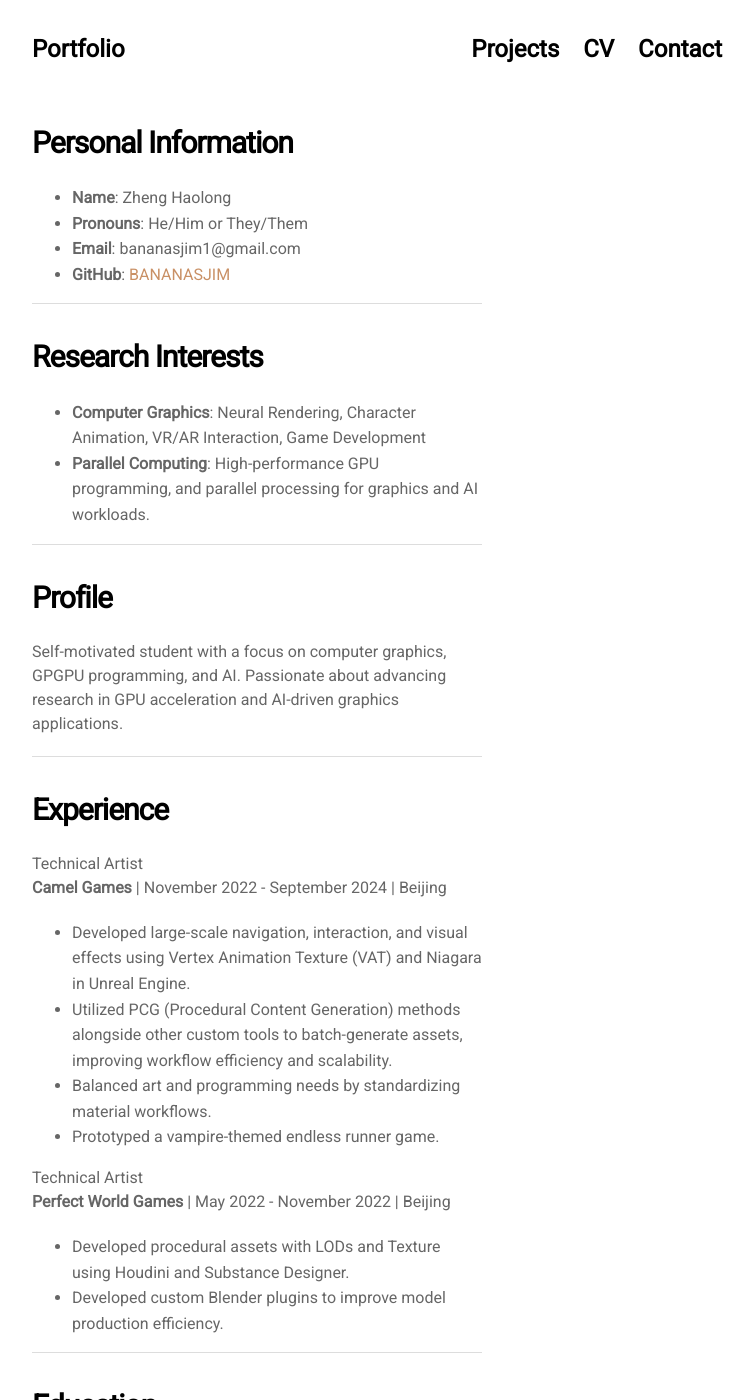
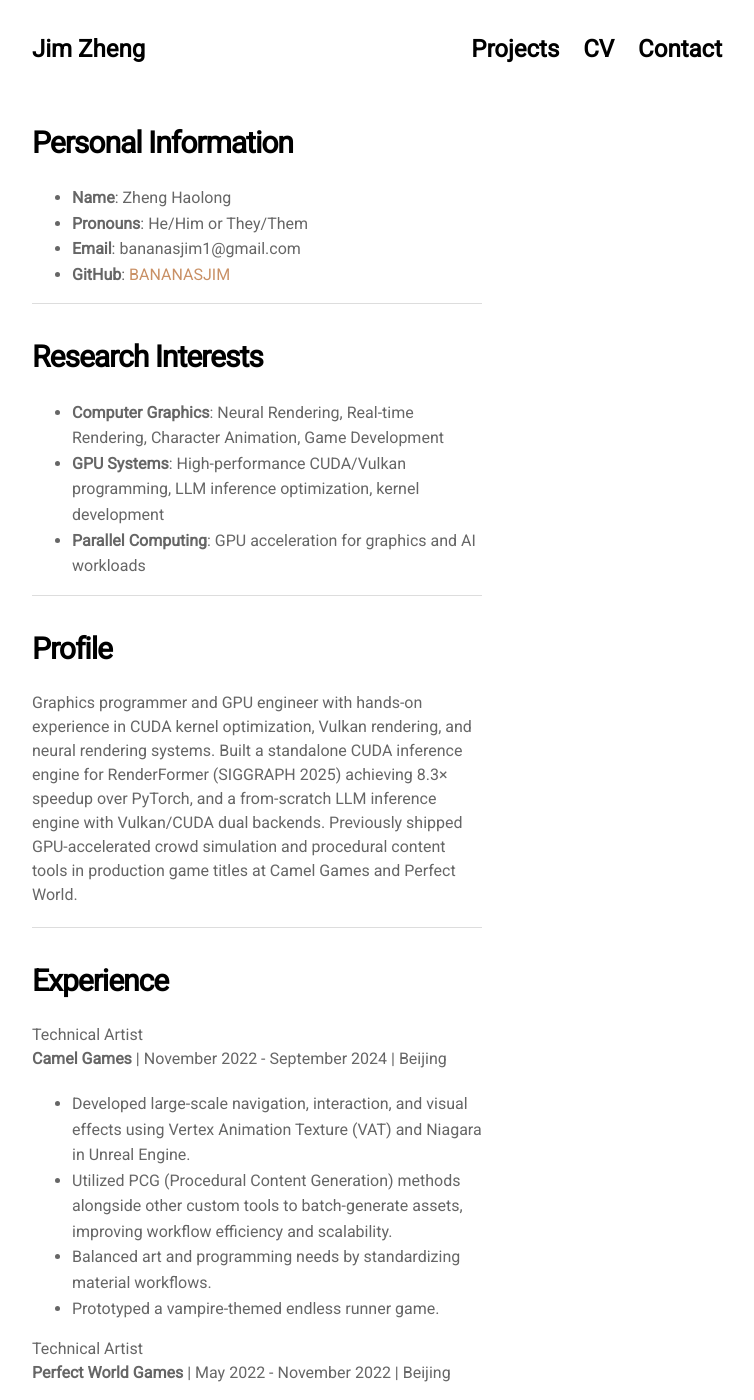
Before and after one commit to BANANASJIM/BANANASJIM.github.io, a Jekyll site: the page built from pages/cv.md, in a window 1280 px wide and 1400 px high. Shown: the whole window, without its empty margins (263-1017 px from the left). Built offline with Jekyll 4.4.1, drawn with Linux system fonts in a browser that asks for light colours; nearby versions of some CDN libraries; some of the changed text lies outside the part shown.

Commit message:
Add RenderFormer CUDA, TinyLama, Goggles projects; update CV and site metadata
- Add proj-10: RenderFormer CUDA Engine (SIGGRAPH 2025, 8.3x faster than PyTorch)
- Add proj-11: TinyLama (minimal LLM inference, Vulkan + CUDA backends)
- Add proj-12: Goggles (Vulkan frame capture + RetroArch shaders)
- Reorder projects: newest/strongest first
- Update CV: add GPU/CUDA skills, stronger profile summary
- Update site title/description/SEO

```diff
--- a/_config.yml
+++ b/_config.yml
@@ -7,6 +7,6 @@ plugins:   [jekyll-sitemap, jekyll-feed,  jekyll-seo-tag]
 
 # Customise atom feed settings (this is where Jekyll-Feed gets configuration information)
 
-title:		   "Portfolio"
-description: "Welcome to my portfolio! Here you can find my projects and work."
-author:      "bananasjim"
+title:		   "Jim Zheng"
+description: "Graphics programmer & GPU engineer. CUDA, Vulkan, neural rendering, LLM inference."
+author:      "Jim Zheng"
--- a/pages/cv.md
+++ b/pages/cv.md
@@ -16,14 +16,15 @@ permalink: /cv
 
 # Research Interests
 
-- **Computer Graphics**: Neural Rendering, Character Animation, VR/AR Interaction, Game Development
-- **Parallel Computing**: High-performance GPU programming, and parallel processing for graphics and AI workloads.
+- **Computer Graphics**: Neural Rendering, Real-time Rendering, Character Animation, Game Development
+- **GPU Systems**: High-performance CUDA/Vulkan programming, LLM inference optimization, kernel development
+- **Parallel Computing**: GPU acceleration for graphics and AI workloads
 
 ---
 
 # Profile
 
-Self-motivated student with a focus on computer graphics, GPGPU programming, and AI. Passionate about advancing research in GPU acceleration and AI-driven graphics applications.
+Graphics programmer and GPU engineer with hands-on experience in CUDA kernel optimization, Vulkan rendering, and neural rendering systems. Built a standalone CUDA inference engine for RenderFormer (SIGGRAPH 2025) achieving 8.3× speedup over PyTorch, and a from-scratch LLM inference engine with Vulkan/CUDA dual backends. Previously shipped GPU-accelerated crowd simulation and procedural content tools in production game titles at Camel Games and Perfect World.
 
 ---
 
@@ -55,13 +56,13 @@ Self-motivated student with a focus on computer graphics, GPGPU programming, and
 
 # Skills
 
-- **Programming**: C++, C#, Python, HLSL, GLSL, Slang, GDScript
+- **Programming**: C++20, C, CUDA, Python, HLSL, GLSL, Slang, C#
+- **GPU Programming**: CUDA (cuBLAS, cuDNN, WMMA/Tensor Cores, CUDA Graphs), Vulkan Compute, PTX
 - **Graphics APIs & Engines**: Vulkan, OpenGL, Unreal Engine (Proficient), Unity, Godot
-- **Graphics Tools**: RenderDoc, Slang shader compiler
-- **Developer Tools**: Git, SVN, CMake, Docker
-- **Systems**: Linux (proficient), Unix tools
+- **Graphics Tools**: RenderDoc, Nsight Compute, Slang shader compiler
+- **Developer Tools**: Git, CMake, Docker, Linux (proficient)
 - **3D Software**: Houdini, Blender, Substance Designer
-- **Machine Learning**: PyTorch, OpenCV
+- **Machine Learning**: PyTorch, OpenCV, GGUF/safetensors model formats
 
 ---
 # Languages
```
Also changed, not shown: _data/settings.yml (+8 -5 lines), projects/proj-10.md (added, +33 -0 lines), projects/proj-11.md (added, +30 -0 lines), projects/proj-12.md (added, +32 -0 lines).
